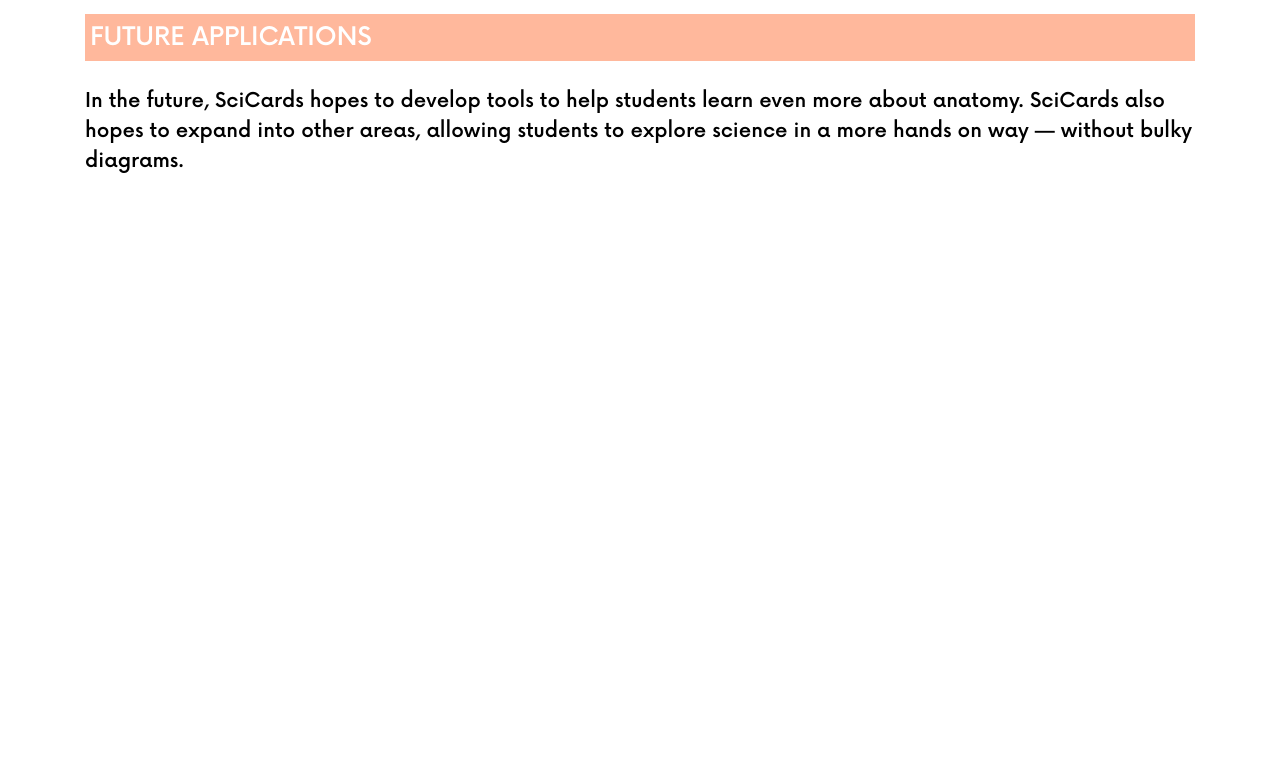
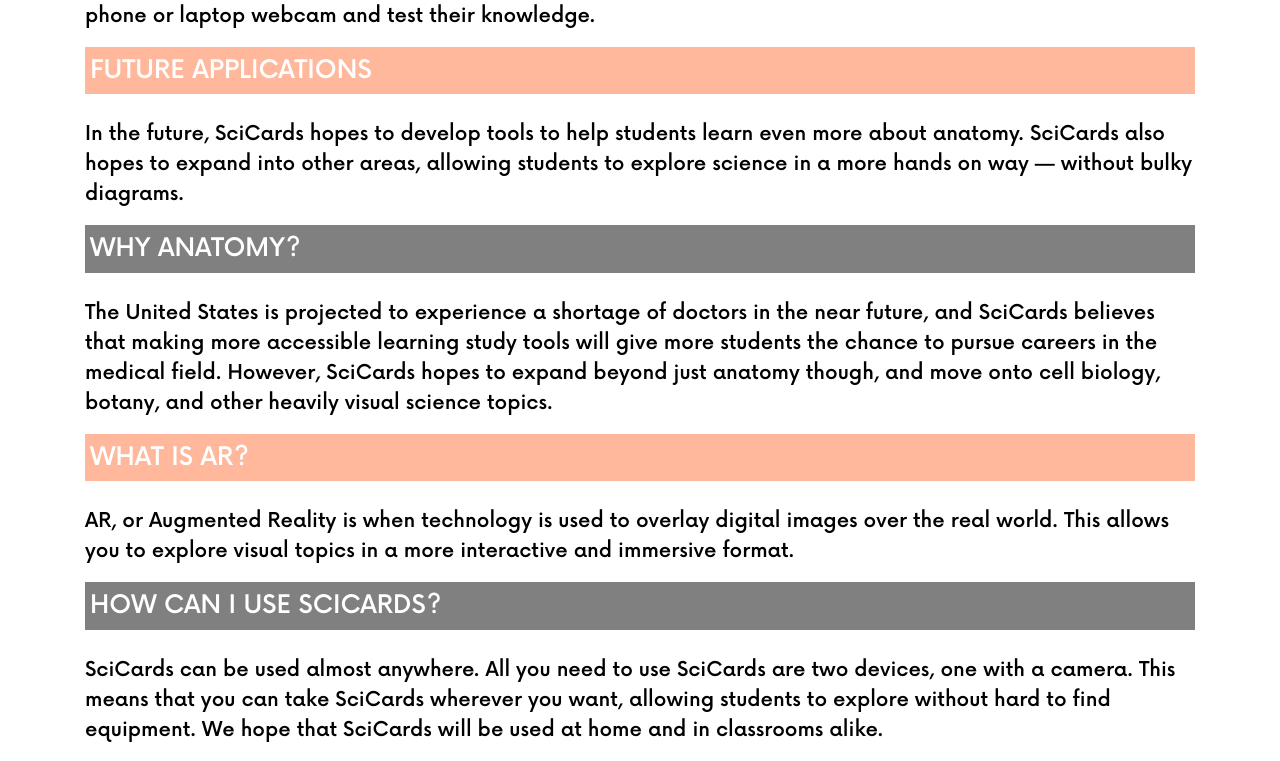
Before and after one commit to kathdovi/scicards, a React (Create React App) app: page /faq in a window 1280 px wide. Shown: the part 391-1152 px from the top of the page. Before the commit the page ends 966 px from the top, so only its background shows below. Built offline with nearby package versions, Linux system fonts and the light colour scheme.

Commit message:
more FAQ

```diff
--- a/src/App.css
+++ b/src/App.css
@@ -11,7 +11,7 @@
   font-family: now;
   background-color: #ffffff;
   min-height: 100vh;
-  margin-top: 10vh;
+  margin-top: 5vh;
   flex-direction: column;
   align-items: center;
   justify-content: center;
--- a/src/Components/faq.js
+++ b/src/Components/faq.js
@@ -18,6 +18,10 @@
         return (
           <div>
             <Container>
+              <h1 style={{ marginBottom: "25px" }}>
+                {" "}
+                Frequently Asked Questions{" "}
+              </h1>
               <div className="gray-box faq">OUR CONCEPT</div>
               <p style={{ fontSize: "20px", textAlign: "left" }}>
                 SciCards is a free educational service that utilizes AR
@@ -30,13 +34,51 @@
                 will be able to examine bone structures on their cell
                 phone or laptop webcam and test their knowledge.
               </p>
-            <div className="light-box faq" style={{marginBottom: "25px"}}>FUTURE APPLICATIONS</div>
+              <div
+                className="light-box faq"
+                style={{ marginBottom: "25px" }}
+              >
+                FUTURE APPLICATIONS
+              </div>
               <p style={{ fontSize: "20px", textAlign: "left" }}>
                 In the future, SciCards hopes to develop tools to help
                 students learn even more about anatomy. SciCards also
                 hopes to expand into other areas, allowing students to
                 explore science in a more hands on way — without bulky
                 diagrams.
+              </p>
+              <div className="gray-box faq">WHY ANATOMY?</div>
+              <p style={{ fontSize: "20px", textAlign: "left" }}>
+                The United States is projected to experience a shortage
+                of doctors in the near future, and SciCards believes
+                that making more accessible learning study tools will
+                give more students the chance to pursue careers in the
+                medical field. However, SciCards hopes to expand beyond
+                just anatomy though, and move onto cell biology, botany,
+                and other heavily visual science topics.
+              </p>
+              <div
+                className="light-box faq"
+                style={{ marginBottom: "25px" }}
+              >
+                WHAT IS AR?
+              </div>
+              <p style={{ fontSize: "20px", textAlign: "left" }}>
+                AR, or Augmented Reality is when technology is used to
+                overlay digital images over the real world. This allows
+                you to explore visual topics in a more interactive and
+                immersive format.
+              </p>
+              <div className="gray-box faq">
+                HOW CAN I USE SCICARDS?
+              </div>
+              <p style={{ fontSize: "20px", textAlign: "left" }}>
+                SciCards can be used almost anywhere. All you need to
+                use SciCards are two devices, one with a camera. This
+                means that you can take SciCards wherever you want,
+                allowing students to explore without hard to find
+                equipment. We hope that SciCards will be used at home
+                and in classrooms alike.
               </p>
             </Container>
           </div>
```
